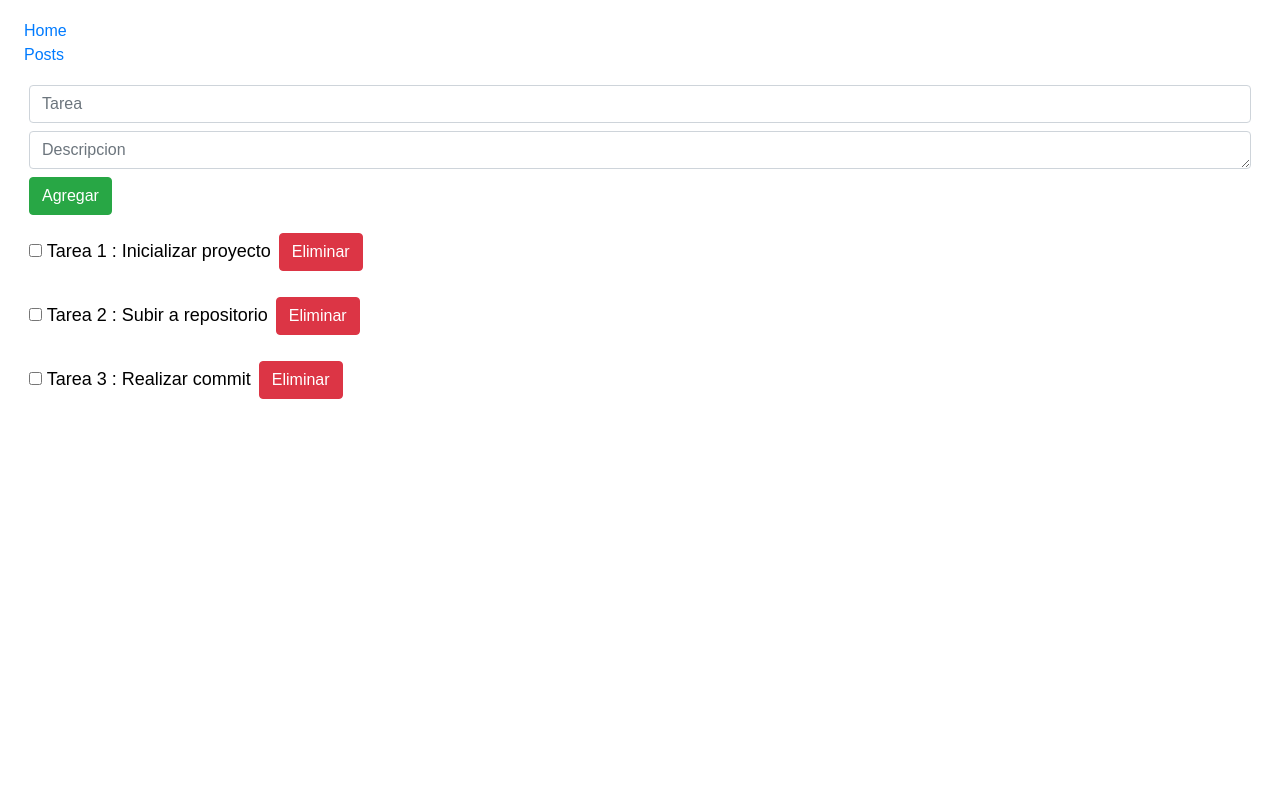
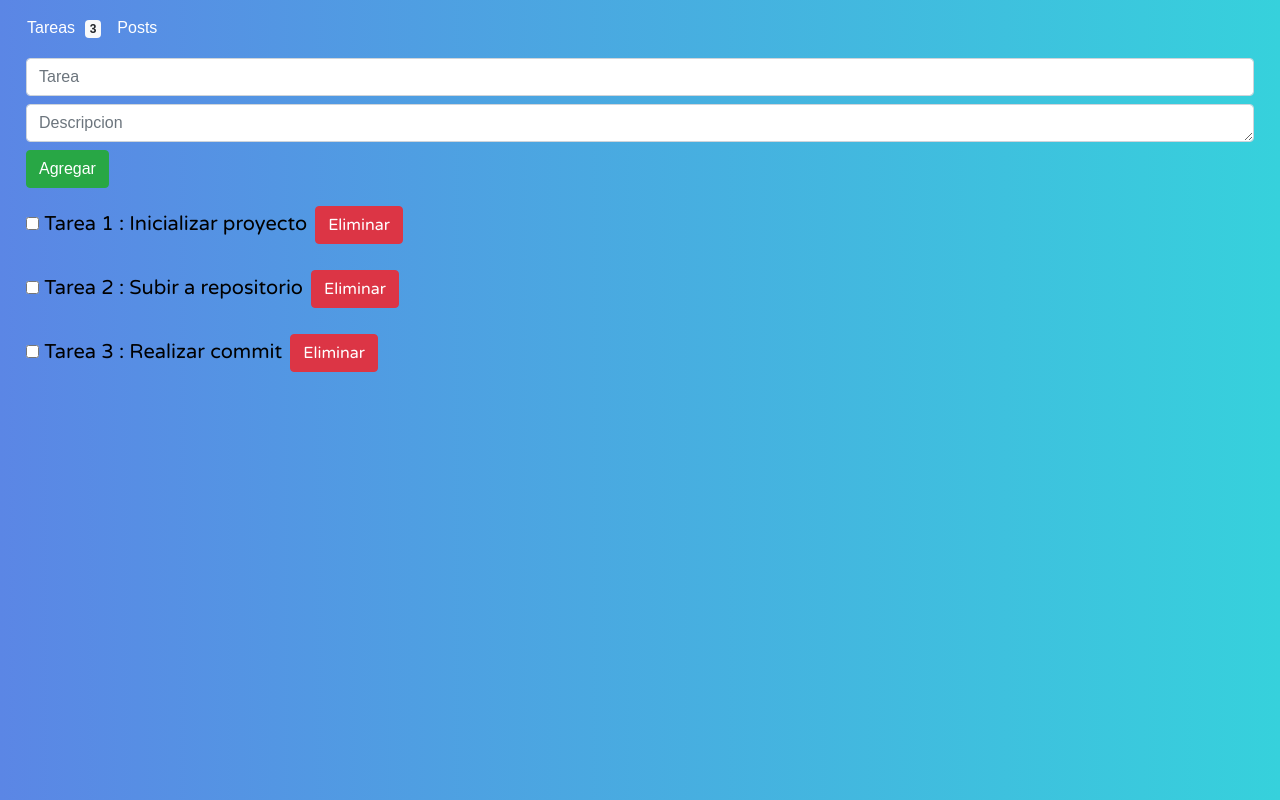
Before and after one commit to cruzmanuelar/React-States-Form-Router, a React (Create React App) app: page / in a window 1280 px wide. Built offline with nearby package versions, Linux system fonts and the light colour scheme.

Commit message:
Bootstrap, seccion Post y Tareas

```diff
--- /dev/null
+++ b/public/index.css
@@ -0,0 +1,9 @@
+body{
+    margin:0;
+    padding:2px;
+    background: #36D1DC;
+    /* Chrome 10-25, Safari 5.1-6 */
+    background: -webkit-linear-gradient(to right, #afc7fa, #36D1DC);
+    /* W3C, IE 10+/ Edge, Firefox 16+, Chrome 26+, Opera 12+, Safari 7+ */
+    background: linear-gradient(to right, #5B86E5, #36D1DC);
+}
--- a/public/index.html
+++ b/public/index.html
@@ -11,6 +11,8 @@
     />
     <link rel="apple-touch-icon" href="%PUBLIC_URL%/logo192.png" />
     <link rel="manifest" href="%PUBLIC_URL%/manifest.json" />
+    <link rel="stylesheet" href="index.css">
+    <link href="https://fonts.googleapis.com/css2?family=Varela+Round&display=swap" rel="stylesheet">
     <title>App Tareas</title>
   </head>
   <body>
--- a/src/App.js
+++ b/src/App.js
@@ -6,6 +6,7 @@ import FormularioTareas from './componentes/FormularioTareas';
 import Post from './componentes/Post';
 import { BrowserRouter as Router, Route, Link} from 'react-router-dom';
 import 'bootstrap/dist/css/bootstrap.min.css';
+import NumeroTareas from './componentes/NumeroTareas';
 
 class App extends React.Component{
 
@@ -43,9 +44,9 @@ class App extends React.Component{
     return(
       <div>
         <Router>
-          <Link to="/">Home</Link>
-          <br/>
-          <Link to="/post">Posts</Link>
+          <Link style={enlaceTarea} to="/">Tareas</Link>
+          <NumeroTareas numTareas={this.state.tareas.length}/>
+          <Link style={enlacePost} to="/post">Posts</Link>
           <Route exact path="/" render={()=>{
             return <div>
               <FormularioTareas agregarTarea={this.agregarTareas}/>
@@ -61,4 +62,22 @@ class App extends React.Component{
   }
 }
 
+const enlaceTarea = {
+  color:'white',
+  textDecoration:'none',
+  marginLeft:'6px',
+  marginRight:'0px',
+  display:'inline',
+  padding:'5px'
+}
+
+const enlacePost = {
+  color:'white',
+  textDecoration:'none',
+  margin:'6px',
+  display:'inline',
+  padding:'5px'
+}
+
+
 export default App;
--- /dev/null
+++ b/src/componentes/NumeroTareas.js
@@ -0,0 +1,19 @@
+import React from 'react';
+import Badge from 'react-bootstrap/Badge';
+
+export default class NumeroTareas extends React.Component{
+    render(){
+        return(
+            <div style={enlace}>
+                <Badge variant="light">{this.props.numTareas}</Badge>
+            </div>
+        )
+    }
+}
+
+const enlace = {
+    color:'black',
+    textDecoration:'none',
+    display:'inline',
+    padding:'5px'
+  }
--- a/src/componentes/Post.js
+++ b/src/componentes/Post.js
@@ -16,17 +16,17 @@ export default class Post extends Component {
     render() {
         return (
             <div>
-                <Card className="my-2">
-                    <Card.Body style={estiloPost}>
+                <div className="my-2">
+                    <div style={estiloPost}>
                         Posts
-                    </Card.Body>
-                </Card>
+                    </div>
+                </div>
                 {
                     this.state.post.map(post=>{
                         return <Card className="my-1" key={post.id}>
-                            <Card.Header style={titlePost}>Post #{post.id}</Card.Header>
-                            <Card.Title className="ml-2">Titulo: {post.title}</Card.Title>
-                            <Card.Text className="py-2">{post.body}</Card.Text>
+                            <Card.Header style={idPost}>Post #{post.id}</Card.Header>
+                            <Card.Title style={titlePost} className="ml-2 mt-2">Titulo: {post.title}</Card.Title>
+                            <Card.Text style={bodyPost} className="py-2">{post.body}</Card.Text>
                         </Card>
                     })
                 }
@@ -41,7 +41,20 @@ const estiloPost = {
     textAlign:'center',
     fontWeight:'600',
     backgroundColor:'#86A3DA',
+    borderRadius:'5px',
+    fontFamily: 'Varela Round',
+    border: '2px solid gray',
+    boxShadow:'2px 2px 2px 1px rgba(0, 0, 0, 0.2)'
+
+}
+const idPost = {
+    fontFamily: 'Varela Round',
+    backgroundColor:'#90c6e7',
+    color:'black'
 }
 const titlePost = {
-    backgroundColor:'#C2D2F1'
+    fontFamily: 'Varela Round',
 }
+const bodyPost = {
+    fontFamily: 'Varela Round',
+}
--- a/src/componentes/Tarea.js
+++ b/src/componentes/Tarea.js
@@ -6,12 +6,13 @@ class Tarea extends React.Component{
 
     estiloTarea(){
         return {
-            fontSize:'18px',
-            color: this.props.tarea.hecho ? 'black' : 'gray',
+            fontSize:'20px',
+            color: this.props.tarea.hecho ? 'black' : 'white',
             textDecoration: this.props.tarea.hecho ? 'none' : 'line-through ',
             backgroundColor:'',
             margin:'0px',
-            padding:'0px'
+            padding:'0px',
+            fontFamily: 'Varela Round'
         }
     }
 
```
